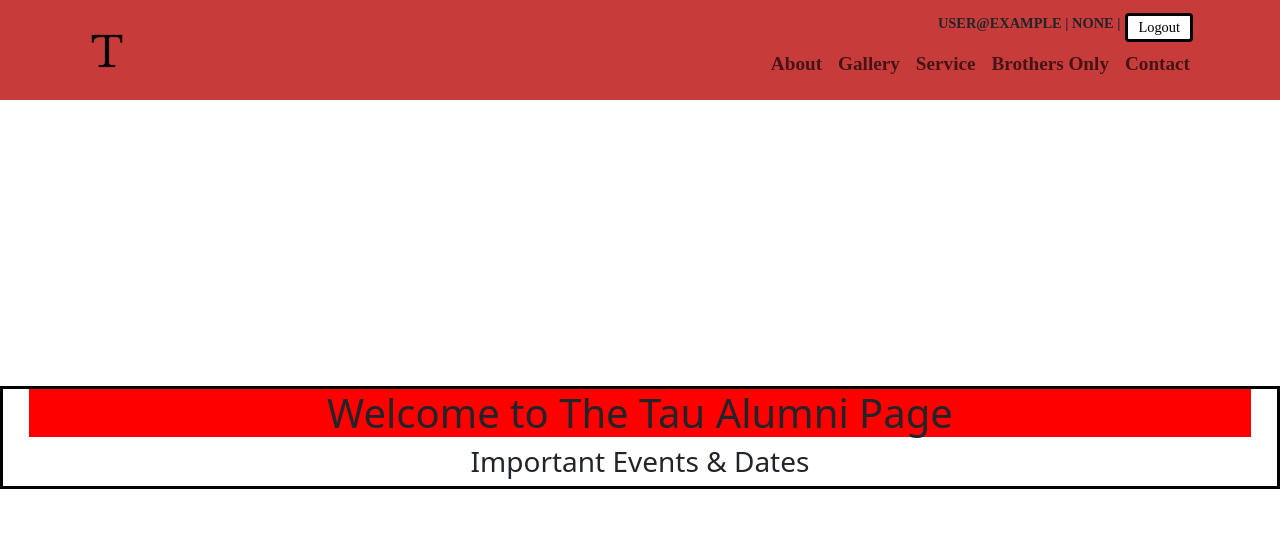
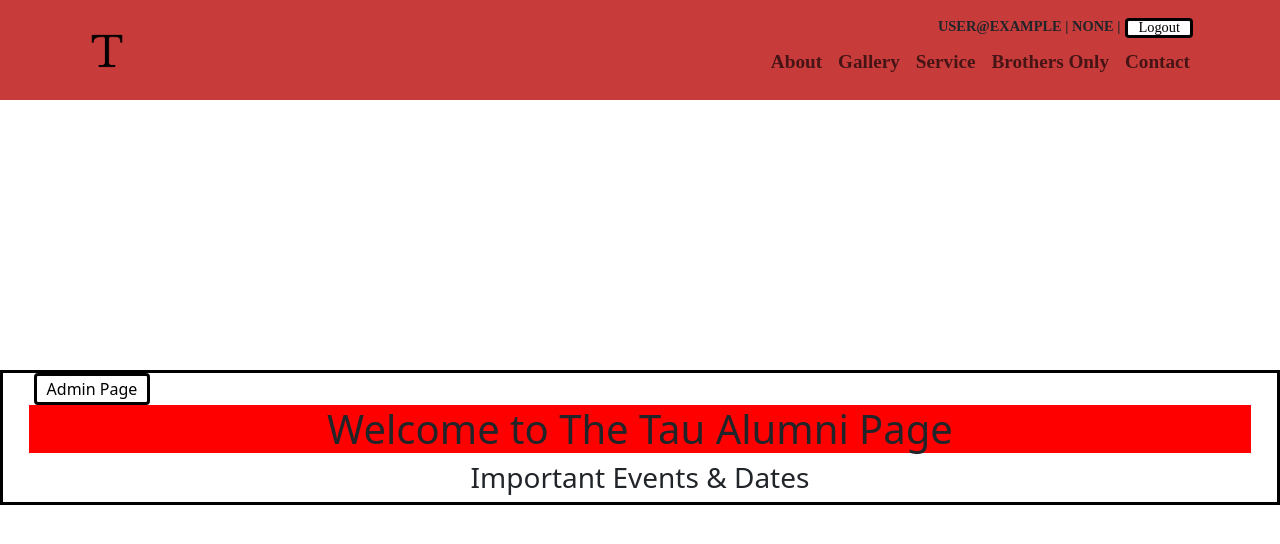
Before and after one commit to Edwin-Najera/ODPhi-Tau, a React (Vite) app in the folder Notorious Tau/: page /Alumni in a window 1280 px wide. Shown: the top 544 px of the page. Built offline with nearby package versions, Linux system fonts and the light colour scheme; no server answers; sample sign-in values are in the browser's storage.

Commit message:
Fixed error in events, started alumni page

```diff
--- a/Notorious Tau/src/App.css
+++ b/Notorious Tau/src/App.css
@@ -142,9 +142,9 @@ body {
 @keyframes bounce {
   0%,
   100% {
-    transform: rotate(45deg) translate(0, 0);
+    transform: rotate(45deg) translate(10px, 10px);
   }
   50% {
-    transform: rotate(45deg) translate(15px, 15px);
+    transform: rotate(45deg) translate(25px, 25px);
   }
 }
--- a/Notorious Tau/src/components/Admin/Alumni.tsx
+++ b/Notorious Tau/src/components/Admin/Alumni.tsx
@@ -1,11 +1,39 @@
+import { useEffect, useState } from "react";
+import { onAuthStateChanged } from "firebase/auth";
+import { auth } from "../firebase";
+import { useNavigate } from "react-router-dom";
 import "../global.css";
 
 function Alumni() {
+  const [userRole, setUserRole] = useState<string | null>(null);
+  const navigate = useNavigate();
+
+  useEffect(() => {
+    const unsubscribe = onAuthStateChanged(auth, async (user) => {
+      const tokenResult = await user?.getIdTokenResult();
+      setUserRole(tokenResult?.claims.role as string);
+    });
+
+    return () => unsubscribe();
+  }, []);
+
+  const handleNavigate = async () => {
+    if (userRole !== "admin") {
+      alert("Cannot Navigate to admin page");
+    } else {
+      navigate("/Onlybros");
+    }
+  };
   return (
     <div className="alumni-page">
+      <button className="return-admin" onClick={handleNavigate}>
+        Admin Page
+      </button>
       <h1 className="alumni-header">Welcome to The Tau Alumni Page</h1>
       <div>
-        <h3>Important Events & Dates</h3>
+        <div>
+          <h3>Important Events & Dates</h3>
+        </div>
       </div>
     </div>
   );
--- a/Notorious Tau/src/components/EventsFolder/Events.tsx
+++ b/Notorious Tau/src/components/EventsFolder/Events.tsx
@@ -1,12 +1,6 @@
 import "../global.css";
 import { useEffect, useState } from "react";
-import {
-  collection,
-  getDoc,
-  query,
-  orderBy,
-  getDocs,
-} from "firebase/firestore";
+import { collection, query, orderBy, getDocs } from "firebase/firestore";
 import { db } from "../firebase";
 import type { Event } from "./eventData";
 
@@ -37,6 +31,15 @@ function Events() {
     fetchEvents();
   }, []);
 
+  if (loading) {
+    return (
+      <div className="loading-container">
+        <div className="loading-ball" id="loading-one" />
+        <div className="loading-ball" id="loading-two" />
+        <div className="loading-ball" id="loading-three" />
+      </div>
+    );
+  }
   return (
     <div id="events-container">
       {events.map((event, index) => (
@@ -60,7 +63,7 @@ function Events() {
               This will update as the user adds it */}
                 <div id="event-prices">
                   <ul id="sell-items">
-                    {event.items.map((item, i) => (
+                    {event.items?.map((item, i) => (
                       <li key={i}>
                         <span className="item-name">{item.name}</span>
                         <span className="item-price">${item.price}</span>
--- a/Notorious Tau/src/components/global.css
+++ b/Notorious Tau/src/components/global.css
@@ -229,6 +229,49 @@
   justify-content: center;
   width: 100%;
   gap: 2em;
+}
+
+.loading-container {
+  display: flex;
+  flex-direction: row;
+  width: 100vw;
+  max-width: 100%;
+  height: 100vh;
+  align-items: center;
+  justify-content: center;
+  gap: 25px;
+}
+
+.loading-ball {
+  border-radius: 100%;
+  width: 100px;
+  height: 100px;
+  background-color: silver;
+}
+
+#loading-one {
+  animation: bounceInfinite 1s ease-in-out infinite;
+  animation-delay: 200ms;
+}
+
+#loading-two {
+  animation: bounceInfinite 1s ease-in-out infinite;
+  animation-delay: 500ms;
+}
+
+#loading-three {
+  animation: bounceInfinite 1s ease-in-out infinite;
+  animation-delay: 800ms;
+}
+
+@keyframes bounceInfinite {
+  0%,
+  100% {
+    transform: translateY(0);
+  }
+  50% {
+    transform: translateY(-25px);
+  }
 }
 
 .card-container {
@@ -727,11 +770,14 @@ a.click-button {
 }
 
 .logout-btn {
+  display: flex;
+  align-items: center;
   background-color: #ffffff;
   color: white;
   max-width: fit-content;
+  height: 20px;
   padding: 1px 10px;
-  margin: 0 5px;
+  margin: 2px 5px;
   border-radius: 4px;
   border: solid black;
   color: black;
@@ -749,6 +795,18 @@ a.click-button {
   align-items: center;
 }
 
+.return-admin {
+  background-color: #ffffff;
+  color: white;
+  max-width: fit-content;
+  padding: 1px 10px;
+  margin: 0 5px;
+  border-radius: 4px;
+  border: solid black;
+  color: black;
+  align-self: start;
+}
+
 .alumni-header {
   text-align: center;
   width: 100%;
```
